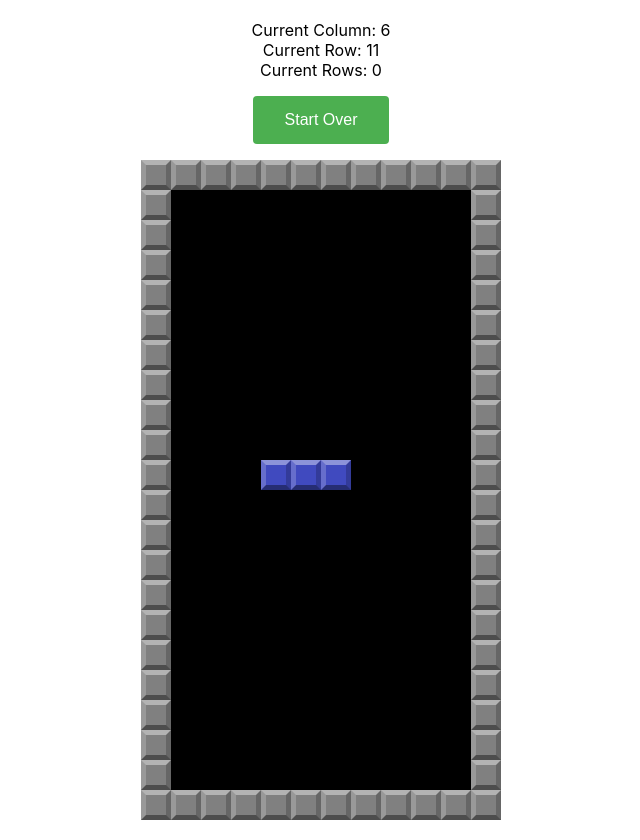
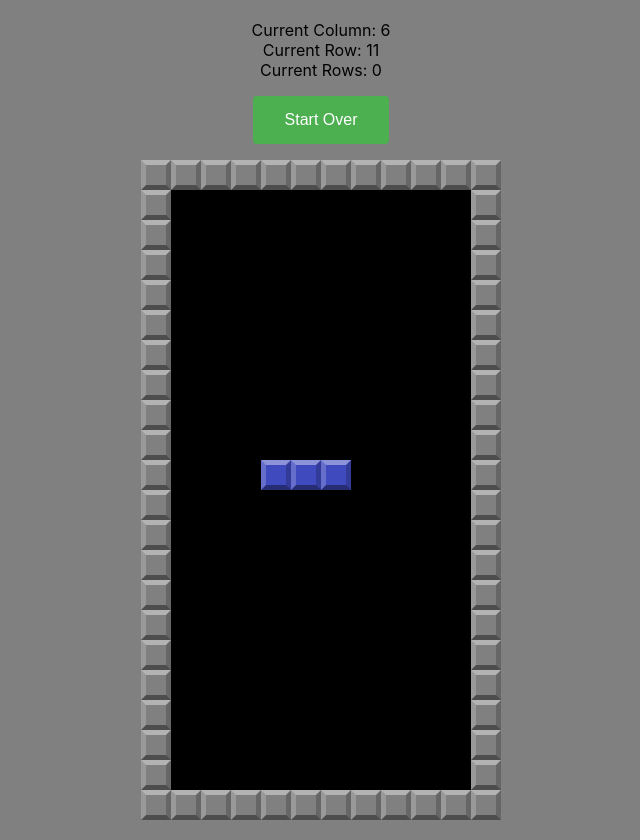
Before and after one commit to nhero/tetris, a React (Create React App) app: page / in a window 1280 px wide. Shown: the whole page, without its empty margins (319-959 px from the left). Built offline with nearby package versions, Linux system fonts and the light colour scheme.

Commit message:
update styles

```diff
--- a/src/App.css
+++ b/src/App.css
@@ -2,5 +2,7 @@
   text-align: center;
   display: flex;
   justify-content: center;
-  margin: 20px;
+  margin: 0px;
+  padding: 20px;
+  background-color: grey;
 }
--- a/src/components/Cell/Cell.scss
+++ b/src/components/Cell/Cell.scss
@@ -24,6 +24,7 @@ $black: #000;
 .Cell {
   width: 20px;
   height: 20px;
+  user-select: none;
 
   &.grey {
     @include cell(0, 0%);
```
